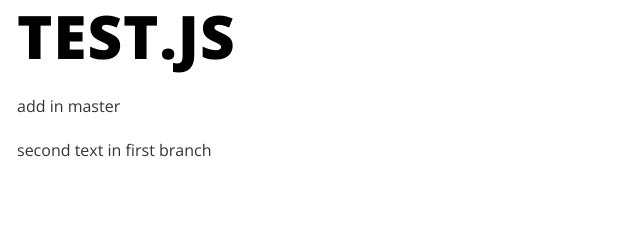
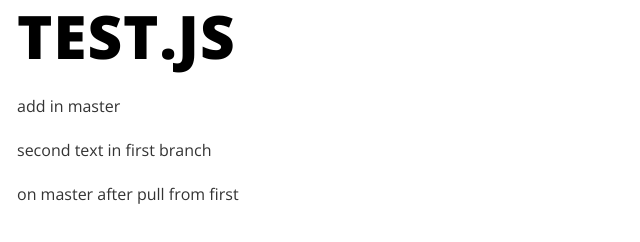
Before and after one commit to manson413/test-vscode, a website: page src/test.html in a window 1280 px wide. Shown: the whole page, without its empty margins (0-640 px from the left). Drawn offline with nearby package versions, Linux system fonts and the light colour scheme; files that its build step writes are made by us from their sources.

Commit message:
after pull

```diff
--- a/src/test.html
+++ b/src/test.html
@@ -4,6 +4,7 @@
     <h1>test.js</h1>
     <p>add in master</p>
     <p>second text in first branch</p>
+    <p>on master after pull from first</p>
 </div>
 
 //= html_parts/head.html
```
